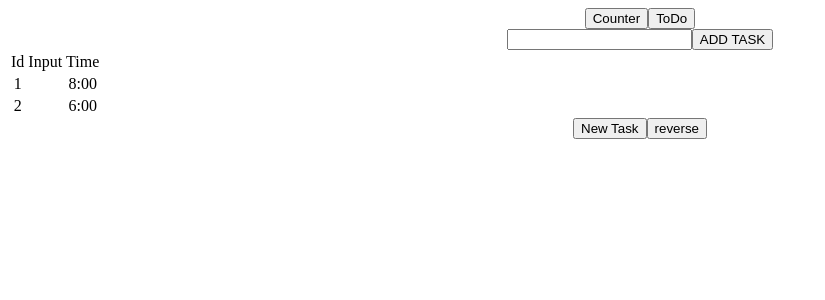
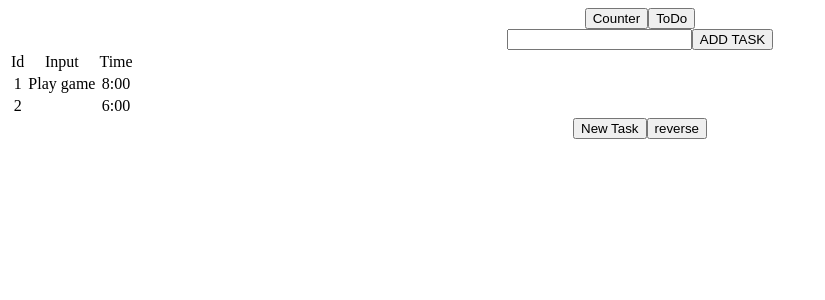
Before and after one commit to kiranbhavanam/Counter-React, a React (Create React App) app: page / in a window 1280 px wide. Both pictures are taken after a click on the button "ToDo". Shown: the top 300 px of the page, without its empty margins (0-825 px from the left). Built offline with nearby package versions, Linux system fonts and the light colour scheme.

Commit message:
Made add task functional

```diff
--- a/src/Components/Todo.jsx
+++ b/src/Components/Todo.jsx
@@ -6,9 +6,7 @@ const List = (props) => {
       <td>{props.id}</td>
       <td>
         {/* <input type="text" className="border" /> */}
-        {
-
-        }
+            {props.desc}
       </td>
       <td>{props.time}</td>
     </tr>
@@ -16,17 +14,21 @@ const List = (props) => {
 };
 const Todo = () => {
   const [display, setDisplay] = useState(true);
+  const [value,setValue]=useState("")
   const [todos, setTodos] = useState([
-    { id: 1, time: "8:00" },
+    { id: 1, time: "8:00",desc:"Play game" },
     { id: 2, time: "6:00" },
   ]);
   const reverse = () => {
     console.log("before reversing: ", todos);
     setTodos([...todos].reverse());
+
     console.log("after reversing: ", [...todos].reverse());
   };
   const addClickHandler = () => {
     setDisplay(!display);
+    setTodos([...todos,{desc:value}])
+
   };
   return (
     <div>
@@ -40,7 +42,9 @@ const Todo = () => {
       >
         <input
           type="text"
+          value={value}
           className="border bg-white text-black py-2 px-4 w-[350px] shadow-black shadow-sm rounded-sm"
+          onChange={(e)=>{setValue(e.target.value)}}
         />
         <button
           className="border shadow-black bg-[#3d3d3d] text-white py-2 px-4 shadow-sm rounded-sm"
@@ -69,13 +73,13 @@ const Todo = () => {
             console.log(
               `<List key=${index} id=${task.id} time=${task.time}></List>`
             );
-            return <List key={index} id={task.id} time={task.time}></List>;
+            return <List key={index} id={task.id} desc={task.desc}  time={task.time}></List>;
           })}
         </tbody>
       </table>
       <button
-        className="py-2 px-4 mr-4 border-b-2 border-gray-300 bg-gray-100 text-left text-gray-600 uppercase font-semibold text-sm"
-        onClick={addClickHandler}
+        className={display?"hidden":"py-2 px-4 mr-4 border-b-2 border-gray-300 bg-gray-100 text-left text-gray-600 uppercase font-semibold text-sm"}
+        onClick={()=>{setDisplay(!display)}}
       >
         New Task
       </button>
```
